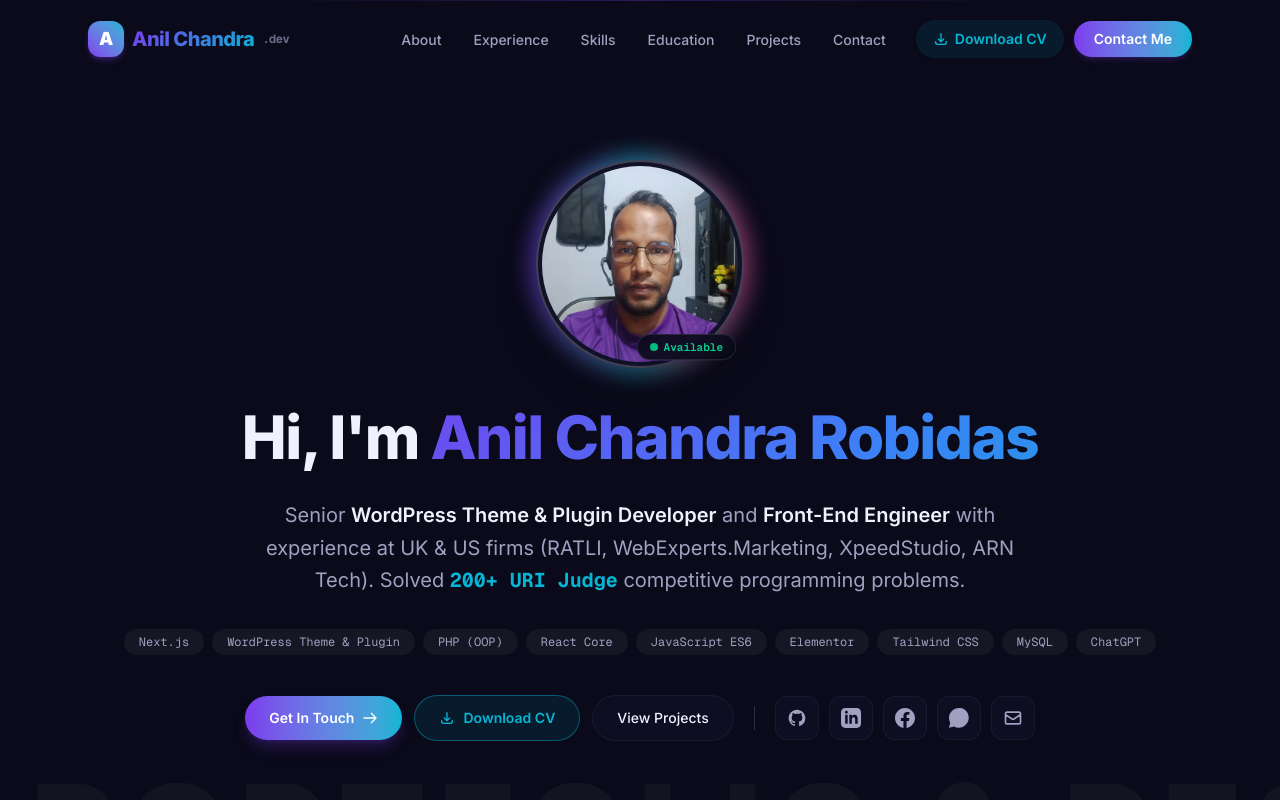
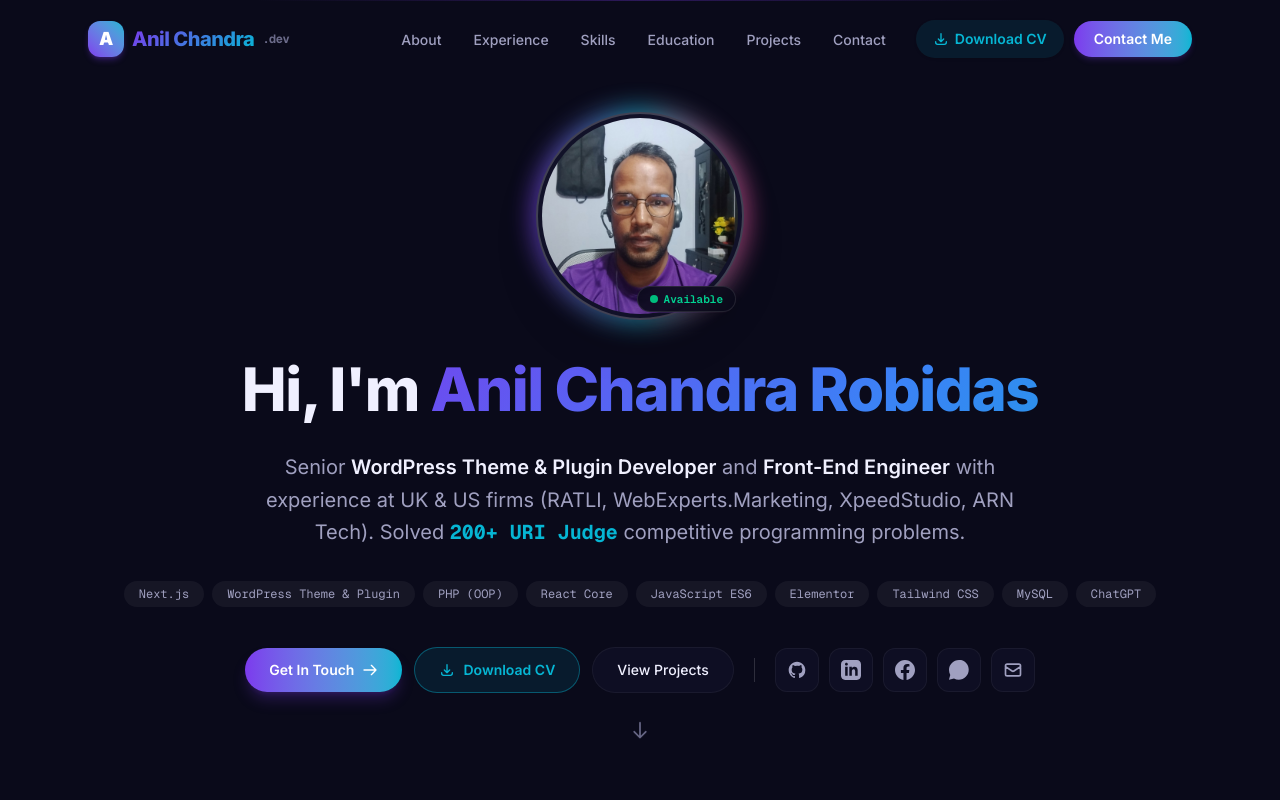
Before and after one commit to anil-chandra-robidas/RD-Portfolio, a Next.js app: page / in a window 1280 px wide. Shown: the top 800 px of the page. Built offline with nearby package versions, Linux system fonts and the light colour scheme.

Commit message:
Set hero area to min-height screen (min-h-screen) with vertical centering

```diff
--- a/src/app/components/AboutSection.tsx
+++ b/src/app/components/AboutSection.tsx
@@ -92,7 +92,7 @@
   }, []);
 
   return (
-    <section id="about" ref={containerRef} className="relative pt-40 pb-32 px-6 overflow-hidden">
+    <section id="about" ref={containerRef} className="relative px-6 pb-32 overflow-hidden">
       {/* Background Watermark text moving LEFT-TO-RIGHT when scrolling through About section */}
       <div
         ref={textRef}
@@ -108,7 +108,9 @@
       <div className="pointer-events-none absolute top-0 left-1/2 -translate-x-1/2 h-px w-3/4 max-w-3xl bg-gradient-to-r from-transparent via-accent-violet/30 to-transparent" />
 
       <div className="mx-auto max-w-6xl relative z-10">
-        <ScrollReveal className="flex flex-col items-center text-center mb-24">
+        {/* Hero Area - Full Viewport Min-Height */}
+        <div className="min-h-screen flex flex-col items-center justify-center pt-28 pb-16">
+          <ScrollReveal className="flex flex-col items-center text-center w-full">
           {/* Profile Image with Glowing Border & Status */}
           <div className="relative mb-8 group">
             <div className="absolute -inset-1 rounded-full bg-gradient-to-r from-accent-violet via-accent-cyan to-accent-pink opacity-70 blur-md transition duration-500 group-hover:opacity-100 group-hover:blur-xl" />
@@ -207,6 +209,22 @@
           </div>
         </ScrollReveal>
 
+        {/* Subtle scroll down indicator */}
+        <div className="mt-8 flex justify-center animate-bounce">
+          <a
+            href="#about-details"
+            className="text-text-muted hover:text-accent-cyan transition-colors"
+            aria-label="Scroll down to About Details"
+          >
+            <svg className="h-5 w-5" fill="none" viewBox="0 0 24 24" stroke="currentColor" strokeWidth={2}>
+              <path strokeLinecap="round" strokeLinejoin="round" d="M19 14l-7 7m0 0l-7-7m7 7V3" />
+            </svg>
+          </a>
+        </div>
+      </div>
+
+      {/* About Details */}
+      <div id="about-details" className="pt-20">
         <ScrollReveal>
           <p className="text-sm font-semibold uppercase tracking-widest text-accent-violet">
             About Me
@@ -273,6 +291,7 @@
           </div>
         </div>
       </div>
-    </section>
-  );
+    </div>
+  </section>
+);
 }
```
